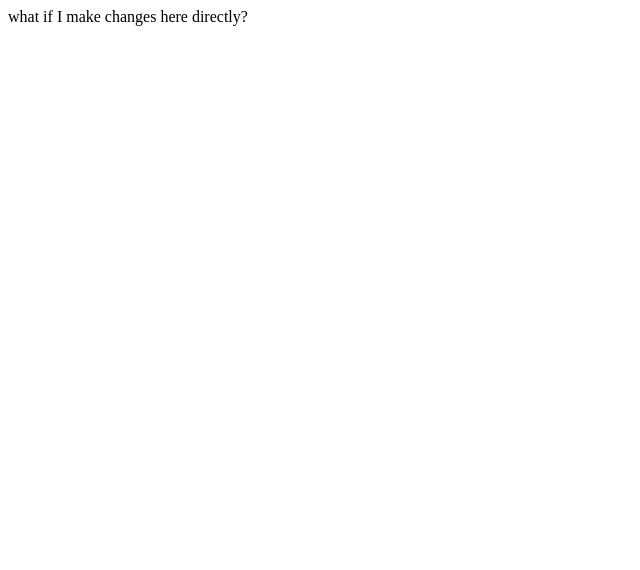
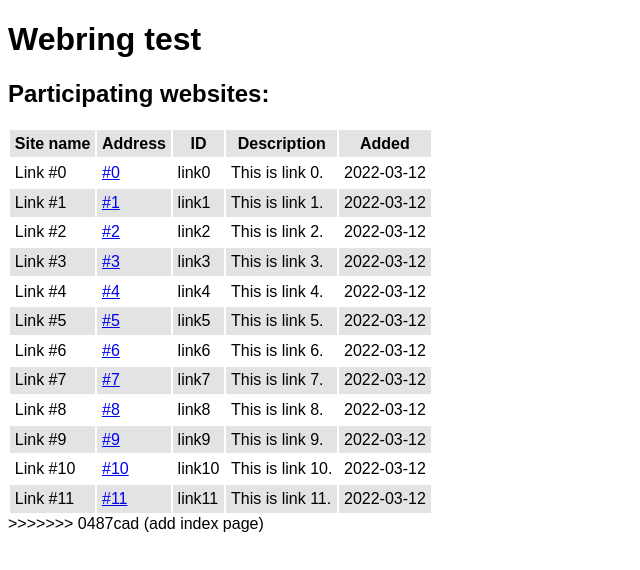
Before and after one commit to umaruru/static-ring, an Eleventy site: page index.html in a window 1280 px wide. Shown: the whole page, without its empty margins (0-640 px from the left). Built offline with nearby package versions, Linux system fonts and the light colour scheme; Eleventy itself is replaced by a stand-in of ours; files that its build step writes are made by us from their sources.

Commit message:
add index page

```diff
--- a/index.html
+++ b/index.html
@@ -1 +1,45 @@
-what if I make changes here directly?
+<!DOCTYPE html>
+<html lang="en">
+<head>
+    <meta charset="UTF-8">
+    <meta name="viewport" content="width=device-width, initial-scale=1.0">
+    <title>Webring test</title>
+    <style>
+        body { font-family: sans-serif; border-spacing: collapse;}
+        td, th {
+            /* border: 1px solid rgba(0, 0, 0, 0.15); */
+            padding: 0.3em;
+        }
+        thead, tr:nth-child(even) { background-color: rgba(0, 0, 0, 0.11);}
+    </style>
+</head>
+<body>
+    <h1>Webring test</h1>
+
+    <h2>Participating websites:</h2>
+
+    <table>
+        <thead>
+            <tr>
+                <th>Site name</th>
+                <th>Address</th>
+                <th>ID</th>
+                <th>Description</th>
+                <th>Added</th>
+            </tr>
+        </thead>
+        <tbody>
+            {% for site in sites %}
+            <tr>
+                <td>{{ site.name }}</td>
+                <td><a href="{{ site.url }}">{{ site.url }}</a></td>
+                <td>{{ site.id }}</td>
+                <td>{{ site.description }}</td>
+                <td>{{ site.added }}</td>
+            </tr>
+            {% endfor %}
+        </tbody>
+    </table>
+</body>
+</html>
+>>>>>>> 0487cad (add index page)
```
Also changed, not shown: 1 other file.
